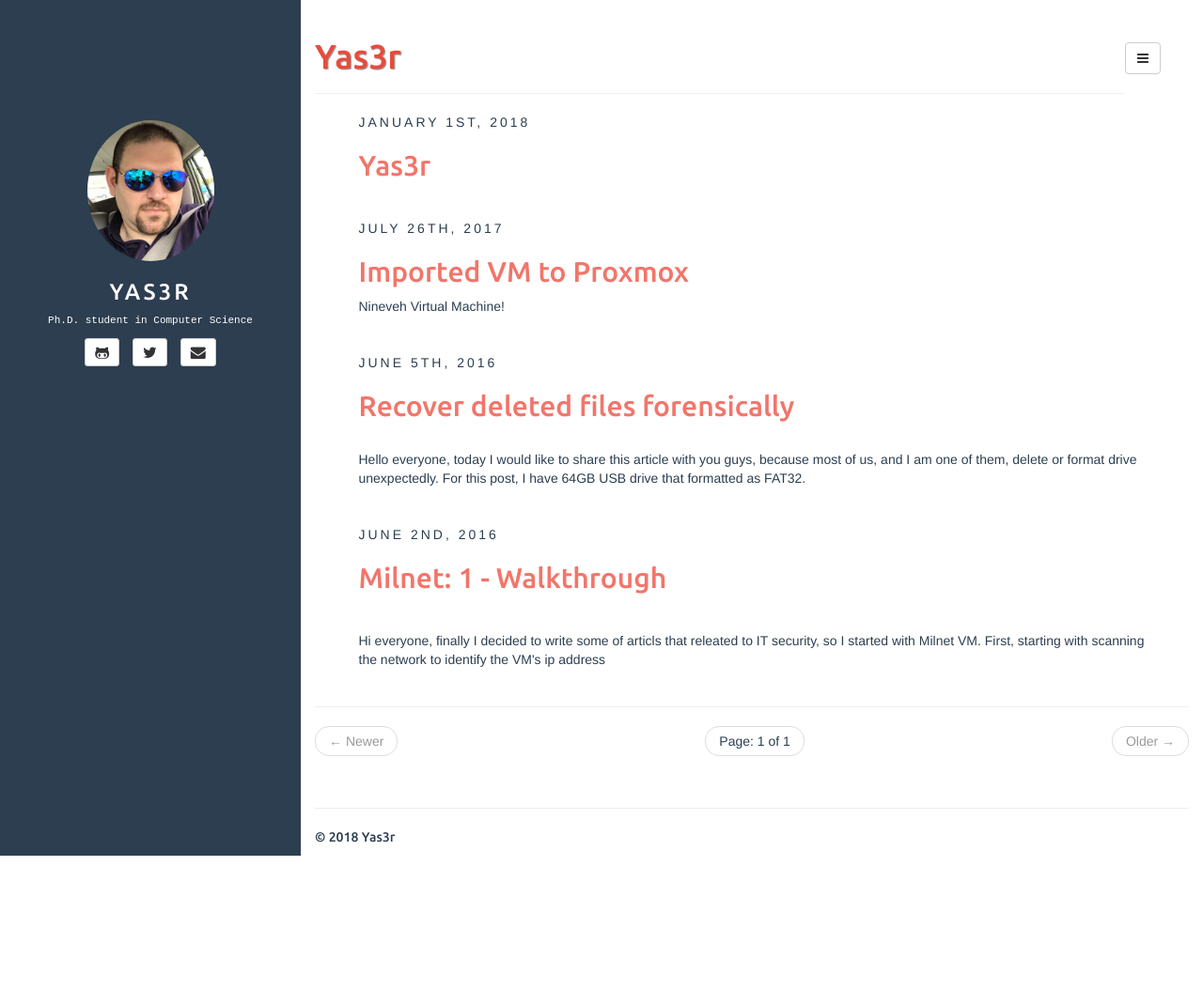
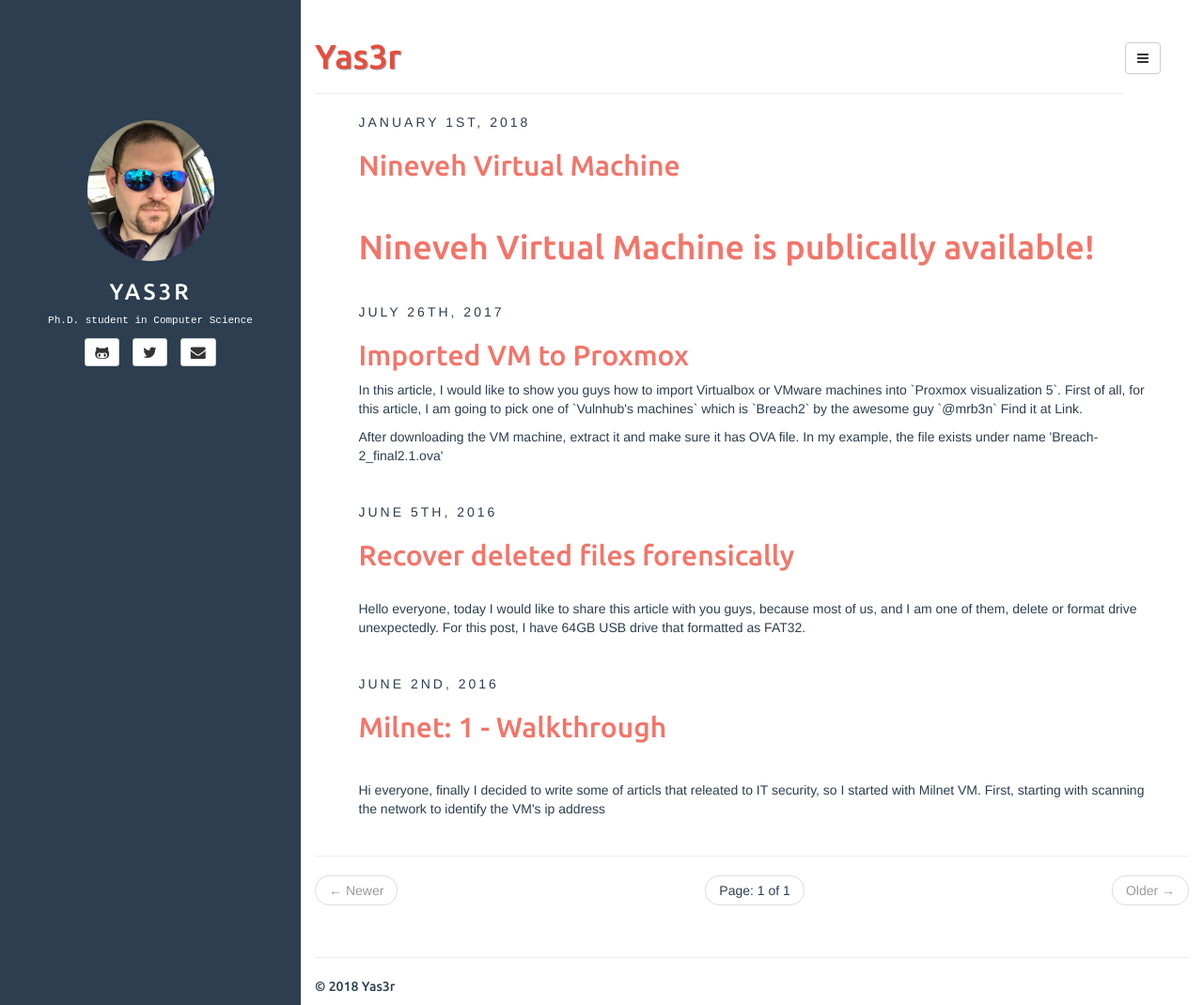
Before and after one commit to yaserfaraj/yaserfaraj.github.io, a Jekyll site: the page built from index.html, in a window 1280 px wide and 1070 px high. Shown: the whole window at 94% size. Built offline with Jekyll 4.4.1, drawn with Linux system fonts in a browser that asks for light colours; the list of posts is cut into pages by our own code; some of the changed lines change nothing that is shown.

Commit message:
fixed issue

```diff
--- a/_posts/2017-06-07-26-Proxmox-imported-disk.md
+++ b/_posts/2017-06-07-26-Proxmox-imported-disk.md
@@ -10,20 +10,99 @@
 navigation: True
 ---
 
-Nineveh Virtual Machine!
+<p>In this article, I would like to show you guys how to import Virtualbox or VMware machines into `Proxmox visualization 5`. First of all, for this article, I am going to pick one of `Vulnhub's machines` which is `Breach2` by the awesome guy `<a href="https://twitter.com/mrb3n813">@mrb3n</a>` Find it at <a href="https://download.vulnhub.com/breach/Breach-2_final2.1.zip">Link</a>.</p>
+<p>After downloading the VM machine, extract it and make sure it has OVA file. In my example, the file exists under name 'Breach-2_final2.1.ova'</p>
 
-Happy new Year everybody! With beginning of this year, I would like to make my vulnerable machine `Nineveh` available for everybody to try it on your own lab! This machine was a part of `Hackthebox` platform.
+<script src="https://asciinema.org/a/BgMUvk0K3JVW90UATDwaiCbWL.js" id="asciicast-BgMUvk0K3JVW90UATDwaiCbWL" async></script>
 
-![alt text](/assets/images/nineveh.png "Logo Title Text 1")
+{% highlight bash %}
+yas3r@localhost:~/Downloads/Breach2$ ls -la
+total 1343908
+drwxr-xr-x  2 yas3r yas3r       4096 Jul 26 22:07 .
+drwxr-xr-x 18 yas3r yas3r       4096 Jul 26 22:06 ..
+-rw-r--r--  1 yas3r yas3r 1376143039 Jul 26 22:06 Breach-2_final2.1.zip
+-rw-r--r--  1 yas3r yas3r          0 Jul 26 22:07 un-zip
+yas3r@localhost:~/Downloads/Breach2$ unzip Breach-2_final2.1.zip
+Archive:  Breach-2_final2.1.zip
+  inflating: readme.txt
+  inflating: Breach-2_final2.1.ova
+yas3r@localhost:~/Downloads/Breach2$ ls -la
+total 2714288
+drwxr-xr-x  2 yas3r yas3r       4096 Jul 26 22:08 .
+drwxr-xr-x 18 yas3r yas3r       4096 Jul 26 22:06 ..
+-rw-r--r--  1 yas3r yas3r 1403264512 Aug 18  2016 Breach-2_final2.1.ova
+-rw-r--r--  1 yas3r yas3r 1376143039 Jul 26 22:06 Breach-2_final2.1.zip
+-rw-r--r--  1 yas3r yas3r       1138 Aug 19  2016 readme.txt
+yas3r@localhost:~/Downloads/Breach2$
+{% endhighlight %}
 
-`Nineveh` has gotten good reputation at `hackthebox` platform since it has more than 255 likes so far. The machine now is retired which means that the machine is still available on `hackthebox` platform but it doesn't worth any points if you get the flags!
+<p>Next, we need to extract OVA file in order to get  the disk image using GNU tar command as the following:</p>
 
-This box is designed for educational purposes only. Thus, in order to own/pwn `Nineveh` machine, you need to have pentest skills such:
-  - Web Application Pentest
-  - Network skills
-  - Forensics skills
-  - Privilege escalation skills
+<script src="https://asciinema.org/a/IqiXwXI8ZWdEoexE2jyVqqoae.js" id="asciicast-IqiXwXI8ZWdEoexE2jyVqqoae" async></script>
 
-This machine is configure to have a static IP address for reason! which is `192.168.0.150`. I have test this machine on virtualbox and Proxmox. If you have try it on VMware and works, please let me know so that I can update this post.
+{% highlight bash %}
+yas3r@localhost:~/Downloads/Breach2$ ls -l
+total 2714288
+-rw-r--r-- 1 yas3r yas3r 1403264512 Aug 18  2016 Breach-2_final2.1.ova
+-rw-r--r-- 1 yas3r yas3r 1376143039 Jul 26 22:06 Breach-2_final2.1.zip
+-rw-r--r-- 1 yas3r yas3r       1138 Aug 19  2016 readme.txt
+yas3r@localhost:~/Downloads/Breach2$ tar xvf Breach-2_final2.1.ova
+Breach-2 _final1.1.ovf
+Breach-2 _final1.1.mf
+Breach-2__final1.1-disk1.vmdk
+yas3r@localhost:~/Downloads/Breach2$ ls -l
+total 4084668
+-rw-r--r-- 1 yas3r yas3r 1403255296 Aug 18  2016 Breach-2__final1.1-disk1.vmdk
+-rw-r--r-- 1 yas3r yas3r        149 Aug 18  2016 Breach-2 _final1.1.mf
+-rw-r--r-- 1 yas3r yas3r       6023 Aug 18  2016 Breach-2 _final1.1.ovf
+-rw-r--r-- 1 yas3r yas3r 1403264512 Aug 18  2016 Breach-2_final2.1.ova
+-rw-r--r-- 1 yas3r yas3r 1376143039 Jul 26 22:06 Breach-2_final2.1.zip
+-rw-r--r-- 1 yas3r yas3r       1138 Aug 19  2016 readme.txt
+{% endhighlight %}
 
-[Download Nineveh From Here](https://mega.nz/#!IxVyxaCB!1CyONKh9jY7IhhcaIjE9AyGKCHGLD_DYMLbfiQtQrls)
+<p>Then, It's the time to copy the disk image to `Proxmox`. Use your favorite method to copy it. For me, I will be using `scp` command.</p>
+
+
+{% highlight bash %}
+yas3r@localhost:~/Downloads/Breach2$ scp -i ~/pve_id_rsa.priv Breach-2__final1.1-disk1.vmdk root@pve:/root/
+{% endhighlight %}
+Next, Login to `Proxmox` console, create a new Proxmox's machine as the following:
+{% highlight bash %}
+root@pve:~# qm create 160 -net0 e1000,bridge=vmbr0 -name Breach2 -memory 1024 -bootdisk sata0
+{% endhighlight %}
+
+<p>Where `qm` is the main command to manage the virtual machines on `Proxmox`. The following option is `create` to create a new one, and the network card that connects to virtual connection `vmbr0`. Then, Setting the name and the amount of RAM to the machine. To make sure that we have successfully created it, execute the following command:</p>
+
+{% highlight bash %}
+root@pve:~# qm list
+      VMID NAME                 STATUS     MEM(MB)    BOOTDISK(GB) PID
+       106 Noname               stopped    2048              32.00 0
+       107 MailServer           stopped    1024               1.00 0
+       108 Jail                 stopped    1024              32.00 0
+       109 Firewall             stopped    1024              10.00 0
+       `160 Breach2              stopped    1024               0.00 0`
+       200 kali                 stopped    4096              32.00 0
+       222 Win10                stopped    4096              25.00 0
+       901 Router               stopped    1024               4.00 0
+       999 Nineveh              stopped    1024               5.00 0
+root@pve:~#
+{% endhighlight %}
+
+<p>Now, We have to import the Breach's disk to the created machine which has id `160`</p>
+
+{% highlight bash %}
+root@pve:~#
+root@pve:~# qm importdisk 160 "Breach-2__final1.1-disk1.vmdk" local-lvm
+  Using default stripesize 64.00 KiB.
+  Logical volume "vm-160-disk-1" created.
+    (100.00/100%)
+root@pve:~#
+{% endhighlight %}
+<p>So, we have imported the disk into the machine that has ID=160 using `importdisk` option.</p>
+<p>Finally, login to Promxmox's control panel or you can also do it using the console, but for this article, I will show using the control panel.</p>
+
+<p>Click on the created machine `Breach2` from the virtual machine's menu, and select the hardware option. Select `Unused Disk0` and make sure that the device is `SATA` and select `Add`.</p>
+
+<p><img src="/assets/images/disk.png" alt="Unused disk" /></p>
+
+<p><img src="/assets/images/breach.png" alt="Breach" /></p>
--- a/_posts/2018-01-01-Nineveh VM.md
+++ b/_posts/2018-01-01-Nineveh VM.md
@@ -0,0 +1,27 @@
+---
+layout: post
+cover: True
+title: "Nineveh Virtual Machine"
+date:   2018-01-01 12:00:00
+tags: CTF Hacking ITsecurity vulnhub VM
+categories: 'VM'
+navigation: True
+---
+<br>
+# Nineveh Virtual Machine is publically available!
+
+Happy new Year everybody! With beginning of this year, I would like to make my vulnerable machine `Nineveh` available for everybody to try it on your own lab! This machine was a part of `Hackthebox` platform.
+
+![alt text](/assets/images/nineveh.png "Logo Title Text 1")
+
+`Nineveh` has gotten good reputation at `hackthebox` platform since it has more than 255 likes so far. The machine now is retired which means that the machine is still available on `hackthebox` platform but it doesn't worth any points if you get the flags!
+
+This box is designed for educational purposes only. Thus, in order to own/pwn `Nineveh` machine, you need to have pentest skills such:
+  - Web Application Pentest
+  - Network skills
+  - Forensics skills
+  - Privilege escalation skills
+
+This machine is configure to have a static IP address for reason! which is `192.168.0.150`. I have test this machine on virtualbox and Proxmox. If you have try it on VMware and works, please let me know so that I can update this post.
+
+[Download N](https://mega.nz/#!IxVyxaCB!1CyONKh9jY7IhhcaIjE9AyGKCHGLD_DYMLbfiQtQrls)
```
